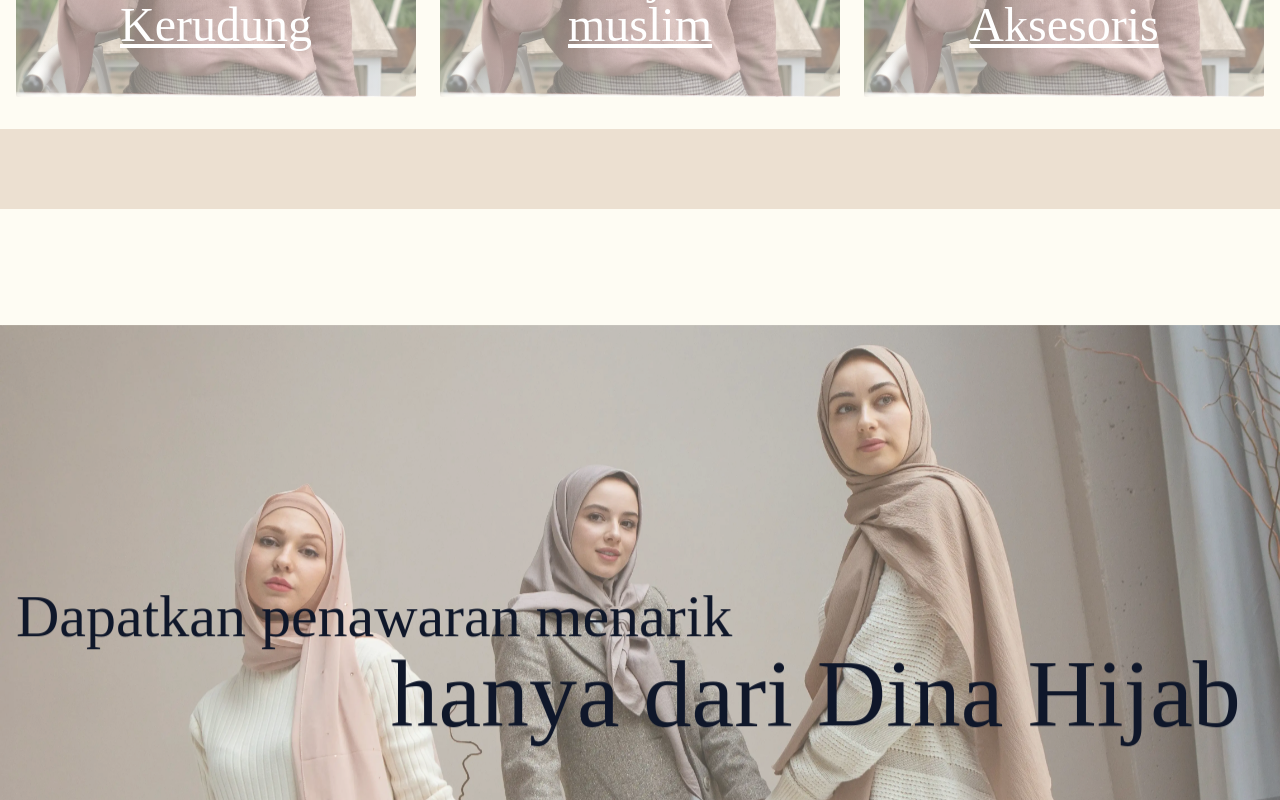
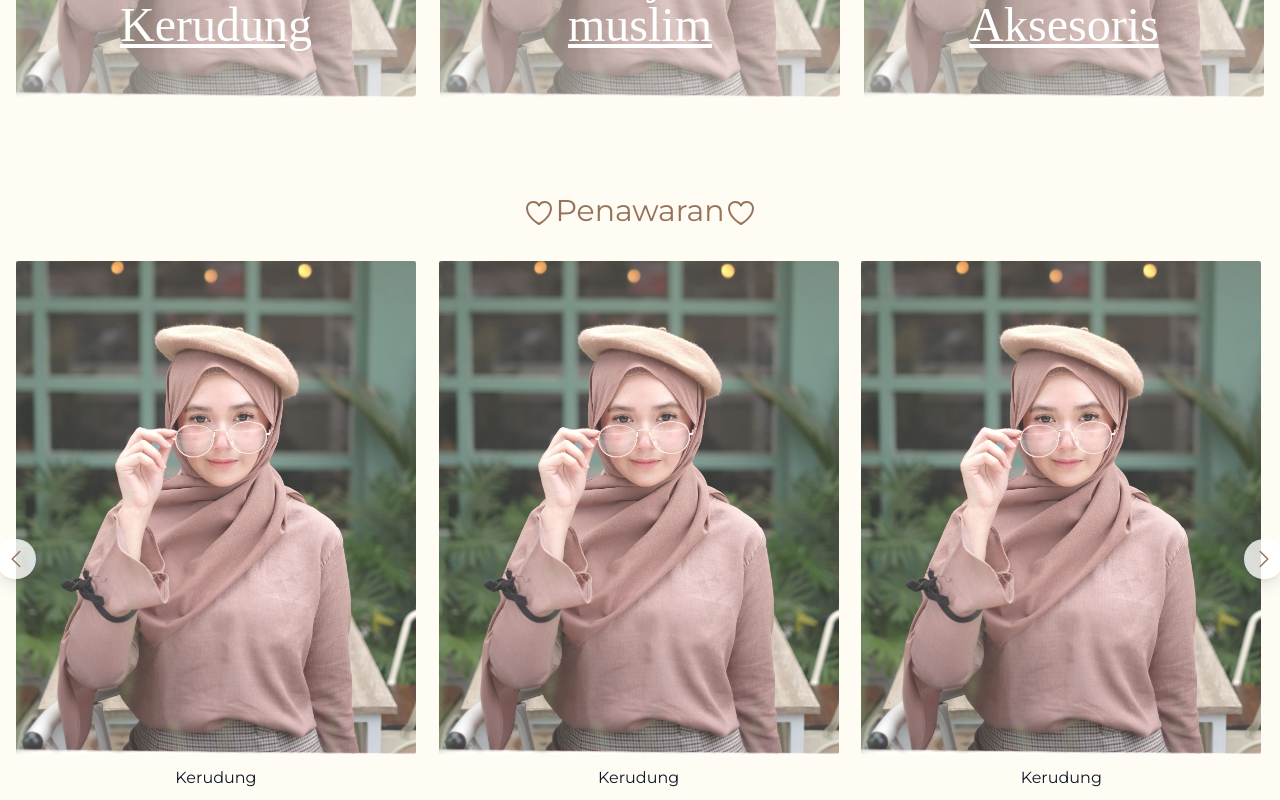
Before and after one commit to mardini1414/dina-hijab, a React (Vite) app: page / in a window 1280 px wide. Shown: the part 2000-2800 px from the top of the page. Built offline with nearby package versions, Linux system fonts and the light colour scheme; a web font is replaced by a local one.

Commit message:
feat: carousel at offer section and change offer section

```diff
--- a/package.json
+++ b/package.json
@@ -13,7 +13,6 @@
     "@heroicons/react": "^2.0.13",
     "react": "^18.2.0",
     "react-dom": "^18.2.0",
-    "react-scroll-parallax": "^3.3.2",
     "swiper": "^8.4.5",
     "tailwindcss-textshadow": "^2.1.3"
   },
--- a/src/App.jsx
+++ b/src/App.jsx
@@ -4,19 +4,21 @@
 import OfferSection from './components/section/OfferSection';
 import HeroSection from './components/section/HeroSection';
 import ProductSection from './components/section/ProductSection';
-import { ParallaxProvider } from 'react-scroll-parallax';
 import AboutSection from './components/section/AboutSection';
 import TestimonySection from './components/section/TestimonySection';
 import ContactSection from './components/section/ContactSection';
 import FooterSection from './components/section/FooterSection';
+import CategorySection from './components/section/CategorySection';
+import 'swiper/css';
 
 const App = () => {
   return (
-    <ParallaxProvider>
+    <>
       <Banner />
       <Navbar />
       <HeroSection />
       <ProductSection />
+      <CategorySection />
       <OfferSection />
       <div className="bg-[url('/src/assets/img/bg/sprinkle.svg')] bg-no-repeat bg-cover">
         <AboutSection />
@@ -24,7 +26,7 @@
         <ContactSection />
       </div>
       <FooterSection />
-    </ParallaxProvider>
+    </>
   );
 };
 
--- a/src/components/card/CategoryCard.jsx
+++ b/src/components/card/CategoryCard.jsx
@@ -6,11 +6,7 @@
       <div className="relative overflow-hidden">
         <div className="hover:scale-110 transition duration-300 ease-in-out">
           <div className="absolute w-full h-full left-0 bottom-0 bg-gradient-to-t from-light/50 to-light/20"></div>
-          <img
-            src={image}
-            alt={title}
-            className="rounded-sm object-cover object-center"
-          />
+          <img src={image} alt={title} className="rounded object-cover object-center" />
           <h3 className="text-white text-5xl underline font-italiano text-center absolute bottom-12 left-1/2 -translate-x-1/2 z-10">
             {title}
           </h3>
--- /dev/null
+++ b/src/components/icon/ChevronIcon.jsx
@@ -0,0 +1,44 @@
+import React from 'react';
+
+const ChevronIcon = ({ direction }) => {
+  switch (direction) {
+    case 'left':
+      return (
+        <svg
+          xmlns="http://www.w3.org/2000/svg"
+          fill="none"
+          viewBox="0 0 24 24"
+          strokeWidth={1.5}
+          stroke="#967259"
+          className="w-6 h-6"
+        >
+          <path
+            strokeLinecap="round"
+            strokeLinejoin="round"
+            d="M15.75 19.5L8.25 12l7.5-7.5"
+          />
+        </svg>
+      );
+    case 'right':
+      return (
+        <svg
+          xmlns="http://www.w3.org/2000/svg"
+          fill="none"
+          viewBox="0 0 24 24"
+          strokeWidth={1.5}
+          stroke="#967259"
+          className="w-6 h-6"
+        >
+          <path
+            strokeLinecap="round"
+            strokeLinejoin="round"
+            d="M8.25 4.5l7.5 7.5-7.5 7.5"
+          />
+        </svg>
+      );
+    default:
+      return null;
+  }
+};
+
+export default ChevronIcon;
--- /dev/null
+++ b/src/components/icon/HeartIcon.jsx
@@ -0,0 +1,22 @@
+import React from 'react';
+
+const HeartIcon = () => {
+  return (
+    <svg
+      xmlns="http://www.w3.org/2000/svg"
+      fill="none"
+      viewBox="0 0 24 24"
+      strokeWidth={1.5}
+      stroke="currentColor"
+      className="w-8 h-8 inline"
+    >
+      <path
+        strokeLinecap="round"
+        strokeLinejoin="round"
+        d="M21 8.25c0-2.485-2.099-4.5-4.688-4.5-1.935 0-3.597 1.126-4.312 2.733-.715-1.607-2.377-2.733-4.313-2.733C5.1 3.75 3 5.765 3 8.25c0 7.22 9 12 9 12s9-4.78 9-12z"
+      />
+    </svg>
+  );
+};
+
+export default HeartIcon;
--- a/src/components/section/AboutSection.jsx
+++ b/src/components/section/AboutSection.jsx
@@ -3,7 +3,7 @@
 
 const AboutSection = () => {
   return (
-    <section className="container mx-auto px-4 mt-8">
+    <section className="container mx-auto px-4 mt-20">
       <div className="flex justify-center flex-col md:flex-row text-center md:text-start">
         <div className="relative max-w-[400px] md:mr-10">
           <div className="absolute left-0 w-full h-full bg-light/20"></div>
--- /dev/null
+++ b/src/components/section/CategorySection.jsx
@@ -0,0 +1,25 @@
+import React from 'react';
+import CategoryCard from '../card/CategoryCard';
+import Image from '../../assets/img/product/product.webp';
+import HeartIcon from '../icon/HeartIcon';
+
+const CategorySection = () => {
+  return (
+    <section className="container mx-auto px-4">
+      <div className="py-8">
+        <h2 className="text-primary text-2xl sm:text-3xl mx-auto my-8 w-max">
+          <HeartIcon />
+          Kategori pilihan
+          <HeartIcon />
+        </h2>
+        <div className="grid grid-cols-1 md:grid-cols-2 lg:grid-cols-3 gap-6">
+          <CategoryCard title={'Kerudung'} image={Image} />
+          <CategoryCard title={'Baju muslim'} image={Image} />
+          <CategoryCard title={'Aksesoris'} image={Image} />
+        </div>
+      </div>
+    </section>
+  );
+};
+
+export default CategorySection;
--- a/src/components/section/OfferSection.jsx
+++ b/src/components/section/OfferSection.jsx
@@ -1,30 +1,94 @@
 import React from 'react';
-import { useParallax } from 'react-scroll-parallax';
+import HeartIcon from '../icon/HeartIcon';
+import ChevronIcon from '../icon/ChevronIcon';
+import { Swiper, SwiperSlide } from 'swiper/react';
+import { Autoplay, Navigation } from 'swiper';
+import ProductCard from '../card/ProductCard';
+import Image from '../../assets/img/product/product.webp';
+import 'swiper/css/navigation';
 
 const OfferSection = () => {
-  const paralax = useParallax({
-    speed: -10,
-  });
   return (
-    <section>
-      <div className="h-[40px] sm:h-[60px] md:h-[80px] bg-secondary"></div>
-      <div className="overflow-hidden h-[380px] sm:h-[600px]">
-        <div
-          ref={paralax.ref}
-          className="bg-[url('/src/assets/img/bg/bg-offer.webp')] bg-no-repeat bg-cover bg-center h-[460px] sm:h-[680px] relative"
+    <section className="container mx-auto px-4">
+      <div className="pt-8">
+        <h2 className="text-primary text-2xl sm:text-3xl mx-auto my-8 w-max">
+          <HeartIcon />
+          Penawaran
+          <HeartIcon />
+        </h2>
+      </div>
+      <div className="relative">
+        <div className="w-10 h-10 bg-white/80 shadow-lg next-el flex justify-center items-center rounded-full absolute bottom-1/2 -left-5 z-20">
+          <ChevronIcon direction={'left'} />
+        </div>
+        <div className="w-10 h-10 bg-white/80 shadow-lg prev-el flex justify-center items-center rounded-full absolute bottom-1/2 -right-5 z-20">
+          <ChevronIcon direction={'right'} />
+        </div>
+        <Swiper
+          navigation={{ nextEl: '.next-el', prevEl: '.prev-el' }}
+          slidesPerView={1}
+          loop={true}
+          pagination={{ clickable: true }}
+          centeredSlides={true}
+          centeredSlidesBounds={true}
+          autoplay={{ delay: 3000 }}
+          modules={[Autoplay, Navigation]}
+          breakpoints={{
+            '@0.00': { slidesPerView: 1 },
+            640: { slidesPerView: 2, spaceBetween: 10 },
+            768: { slidesPerView: 3, spaceBetween: 20 },
+          }}
         >
-          <div className="absolute left-0 w-full h-full bg-light/20"></div>
-          <div className="container mx-auto px-4 absolute left-1/2 -translate-x-1/2 top-1/2 -translate-y-1/2">
-            <h2 className="text-slate-900 font-italiano text-4xl w-full md:text-6xl">
-              Dapatkan penawaran menarik
-            </h2>
-            <h2 className="text-slate-900 font-italiano text-5xl w-full md:text-8xl lg:translate-x-[30%] translate-x-[10%]">
-              hanya dari Dina Hijab
-            </h2>
-          </div>
-        </div>
+          <SwiperSlide>
+            <ProductCard
+              title={'Kerudung'}
+              image={Image}
+              oldPrice={'99.000'}
+              price={'89.000'}
+            />
+          </SwiperSlide>
+          <SwiperSlide>
+            <ProductCard
+              title={'Kerudung'}
+              image={Image}
+              oldPrice={'99.000'}
+              price={'89.000'}
+            />
+          </SwiperSlide>
+          <SwiperSlide>
+            <ProductCard
+              title={'Kerudung'}
+              image={Image}
+              oldPrice={'99.000'}
+              price={'89.000'}
+            />
+          </SwiperSlide>
+          <SwiperSlide>
+            <ProductCard
+              title={'Kerudung'}
+              image={Image}
+              oldPrice={'99.000'}
+              price={'89.000'}
+            />
+          </SwiperSlide>
+          <SwiperSlide>
+            <ProductCard
+              title={'Kerudung'}
+              image={Image}
+              oldPrice={'99.000'}
+              price={'89.000'}
+            />
+          </SwiperSlide>
+          <SwiperSlide>
+            <ProductCard
+              title={'Kerudung'}
+              image={Image}
+              oldPrice={'99.000'}
+              price={'89.000'}
+            />
+          </SwiperSlide>
+        </Swiper>
       </div>
-      <div className="h-[40px] sm:h-[60px] md:h-[80px] bg-secondary"></div>
     </section>
   );
 };
--- a/src/style/index.css
+++ b/src/style/index.css
@@ -5,3 +5,17 @@
 body {
     font-family: 'Montserrat', sans-serif;
 }
+
+/* swiper */
+
+@media screen and (min-width: 640px) {
+  .swiper-container {
+    width: 640px;
+  }
+}
+
+@media screen and (min-width: 768px) {
+  .swiper-container {
+    width: 768px;
+  }
+}
```
Also changed, not shown: src/components/section/FooterSection.jsx (+19 -19 lines), src/components/section/ProductSection.jsx (+4 -54 lines), src/components/section/TestimonySection.jsx (+28 -4 lines), 1 other file (tests, documents, lock files or other folders).
